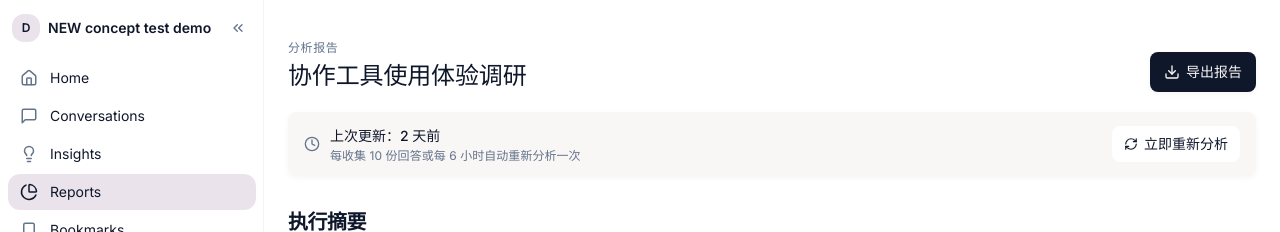
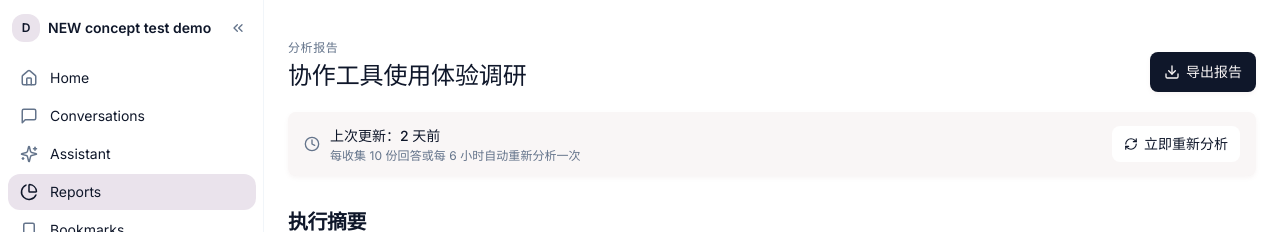
Before and after one commit to zhangsiyu0202-coder/Morris, a Next.js app in the folder apps/web/: page /report in a window 1280 px wide. Shown: the top 232 px of the page. Built offline with nearby package versions, Linux system fonts and the light colour scheme; a web font is replaced by a local one.

Commit message:
feat: replace Insights icon with Sparkles for Assistant
Updated sidebar icon from Lightbulb to Sparkles for better representation

```diff
--- a/apps/web/components/shell/sidebar.tsx
+++ b/apps/web/components/shell/sidebar.tsx
@@ -6,7 +6,7 @@ import { usePathname } from "next/navigation";
 import {
   Home,
   MessageSquare,
-  Lightbulb,
+  Sparkles,
   PieChart,
   Bookmark,
   Settings,
@@ -25,7 +25,7 @@ type NavItem = {
 const NAV: NavItem[] = [
   { label: "Home", href: "/", icon: Home },
   { label: "Conversations", href: "/interview", icon: MessageSquare },
-  { label: "Insights", href: "/assistant", icon: Lightbulb },
+  { label: "Assistant", href: "/assistant", icon: Sparkles },
   { label: "Reports", href: "/report", icon: PieChart },
   { label: "Bookmarks", href: "#bookmarks", icon: Bookmark },
   { label: "Project Settings", href: "#settings", icon: Settings },
```
